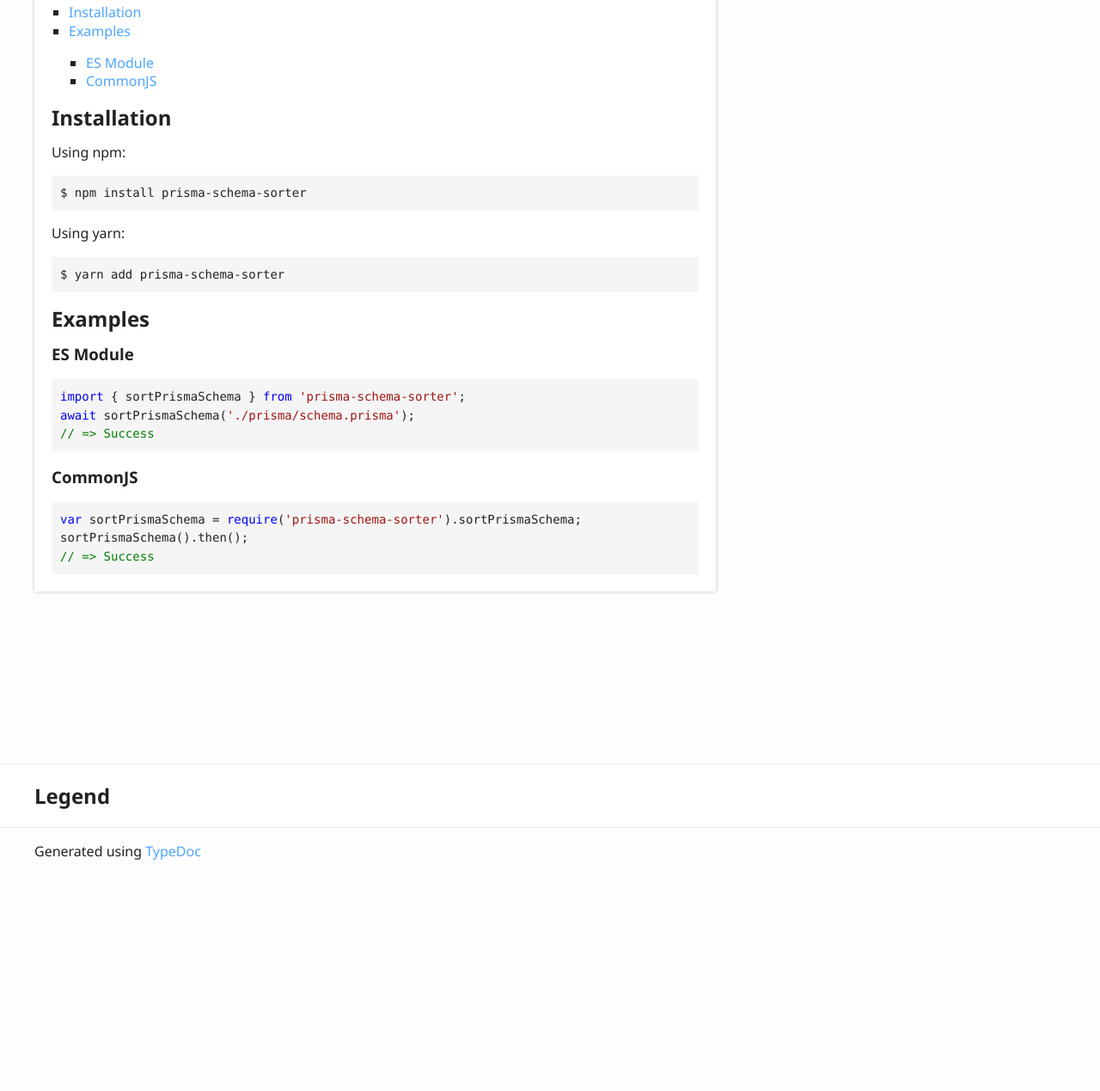
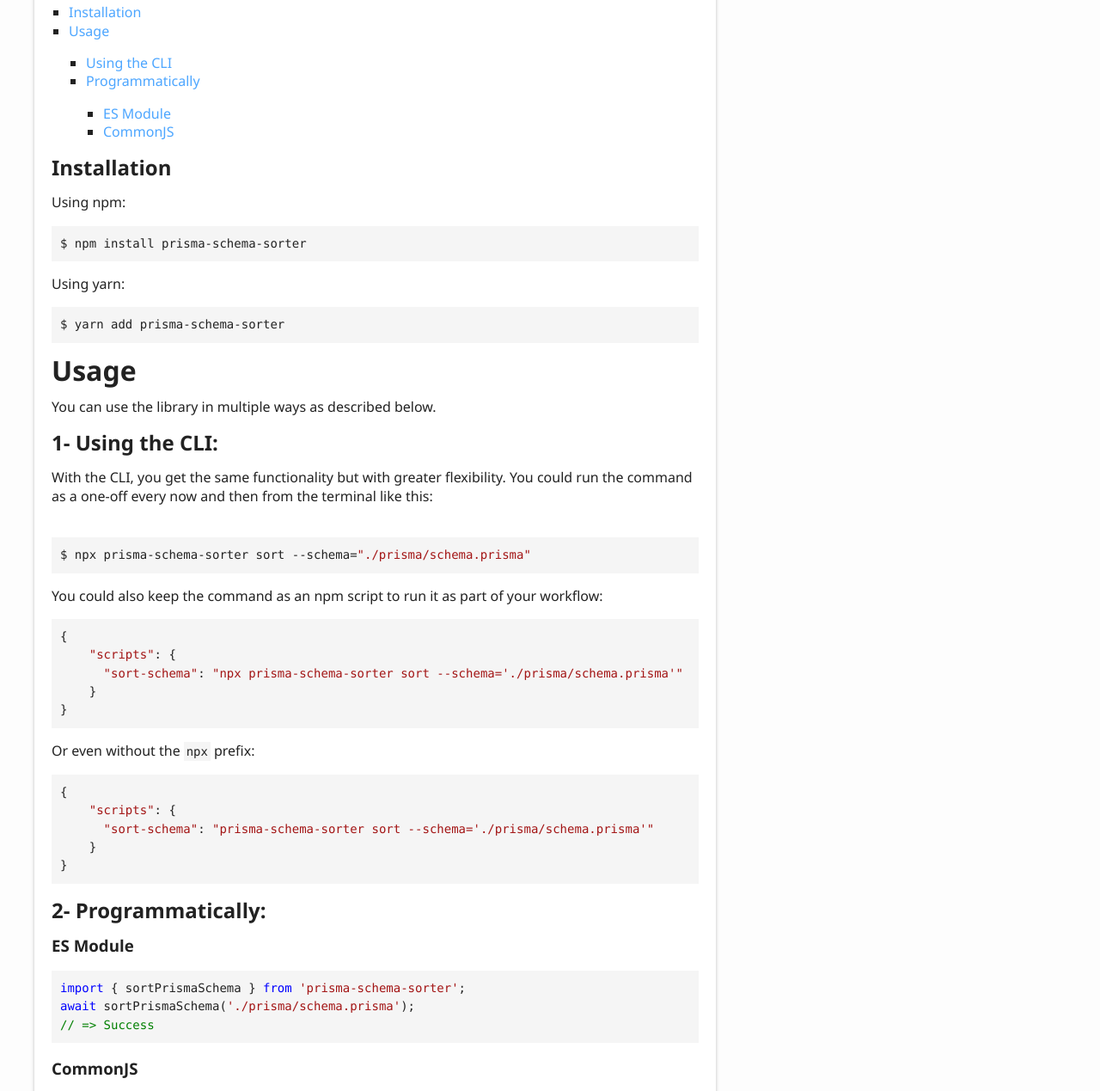
Before and after one commit to omar-dulaimi/prisma-schema-sorter, a plain HTML site: page index.html in a window 1280 px wide. Shown: the part 700-1969 px from the top of the page at 86% size. Before the commit the page ends 1717 px from the top, so only its background shows below. Drawn offline with Linux system fonts and the light colour scheme.

Commit message:
[ci skip] Updates

```diff
--- a/index.html
+++ b/index.html
@@ -77,9 +77,13 @@
 				</a>
 				<ul>
 					<li><a href="#installing">Installation</a></li>
-					<li><a href="#examples">Examples</a><ul>
-							<li><a href="#es-module">ES Module</a></li>
-							<li><a href="#commonjs">CommonJS</a></li>
+					<li><a href="#usage">Usage</a><ul>
+							<li><a href="#using-the-cli">Using the CLI</a></li>
+							<li><a href="#programmatically">Programmatically</a><ul>
+									<li><a href="#es-module">ES Module</a></li>
+									<li><a href="#commonjs">CommonJS</a></li>
+								</ul>
+							</li>
 						</ul>
 					</li>
 				</ul>
@@ -92,8 +96,34 @@
 				<p>Using yarn:</p>
 				<pre><code class="language-bash">$ yarn add prisma-schema-sorter
 </code></pre>
-				<a href="#examples" id="examples" style="color: inherit; text-decoration: none;">
-					<h2>Examples</h2>
+				<a href="#usage" id="usage" style="color: inherit; text-decoration: none;">
+					<h1>Usage</h1>
+				</a>
+				<p>You can use the library in multiple ways as described below.</p>
+				<a href="#1--using-the-cli" id="1--using-the-cli" style="color: inherit; text-decoration: none;">
+					<h2>1- Using the CLI:</h2>
+				</a>
+				<p>With the CLI, you get the same functionality but with greater flexibility. You could run the command as a one-off every now and then from the terminal like this:
+					<br>
+				<br></p>
+				<pre><code class="language-bash">$ npx prisma-schema-sorter sort --schema=<span class="hljs-string">&quot;./prisma/schema.prisma&quot;</span>
+</code></pre>
+				<p>You could also keep the command as an npm script to run it as part of your workflow:</p>
+				<pre><code class="language-js">{
+    <span class="hljs-string">&quot;scripts&quot;</span>: {
+      <span class="hljs-string">&quot;sort-schema&quot;</span>: <span class="hljs-string">&quot;npx prisma-schema-sorter sort --schema=&#x27;./prisma/schema.prisma&#x27;&quot;</span>
+    }
+}
+</code></pre>
+				<p>Or even without the <code>npx</code> prefix:</p>
+				<pre><code class="language-js">{
+    <span class="hljs-string">&quot;scripts&quot;</span>: {
+      <span class="hljs-string">&quot;sort-schema&quot;</span>: <span class="hljs-string">&quot;prisma-schema-sorter sort --schema=&#x27;./prisma/schema.prisma&#x27;&quot;</span>
+    }
+}
+</code></pre>
+				<a href="#2--programmatically" id="2--programmatically" style="color: inherit; text-decoration: none;">
+					<h2>2- Programmatically:</h2>
 				</a>
 				<a href="#es-module" id="es-module" style="color: inherit; text-decoration: none;">
 					<h3>ES Module</h3>
```
Also changed, not shown: globals.html (+3 -3 lines).
